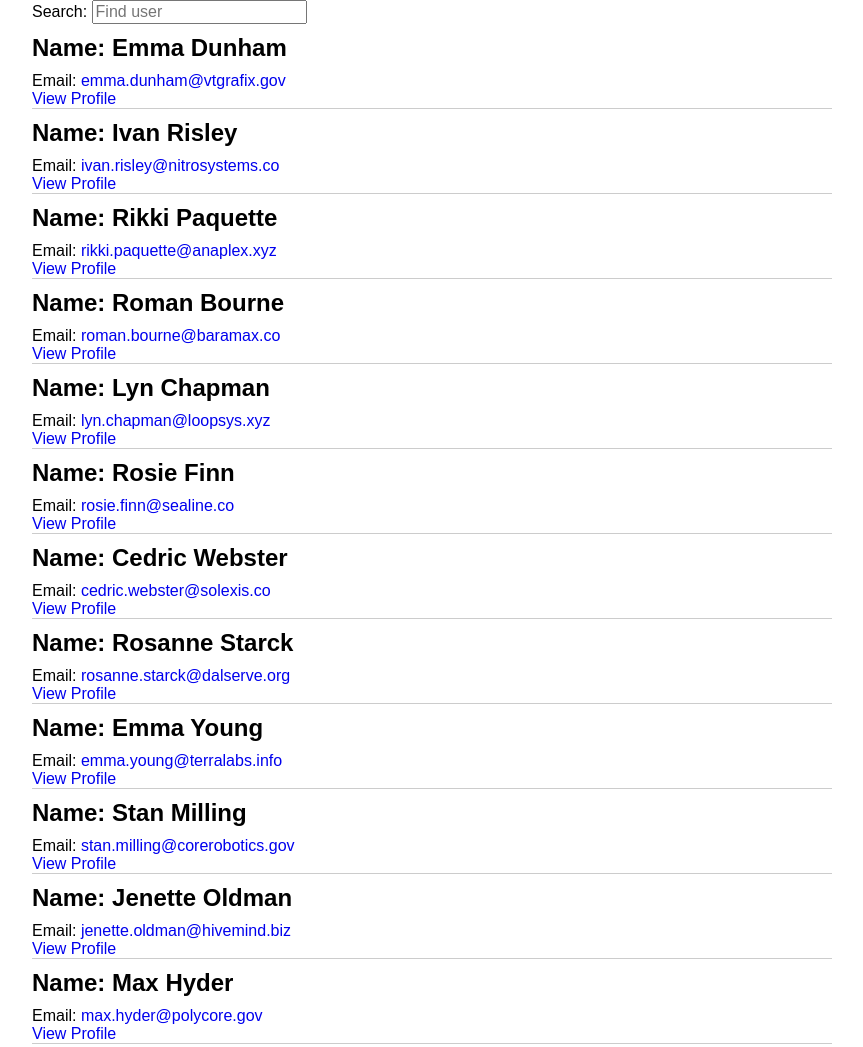
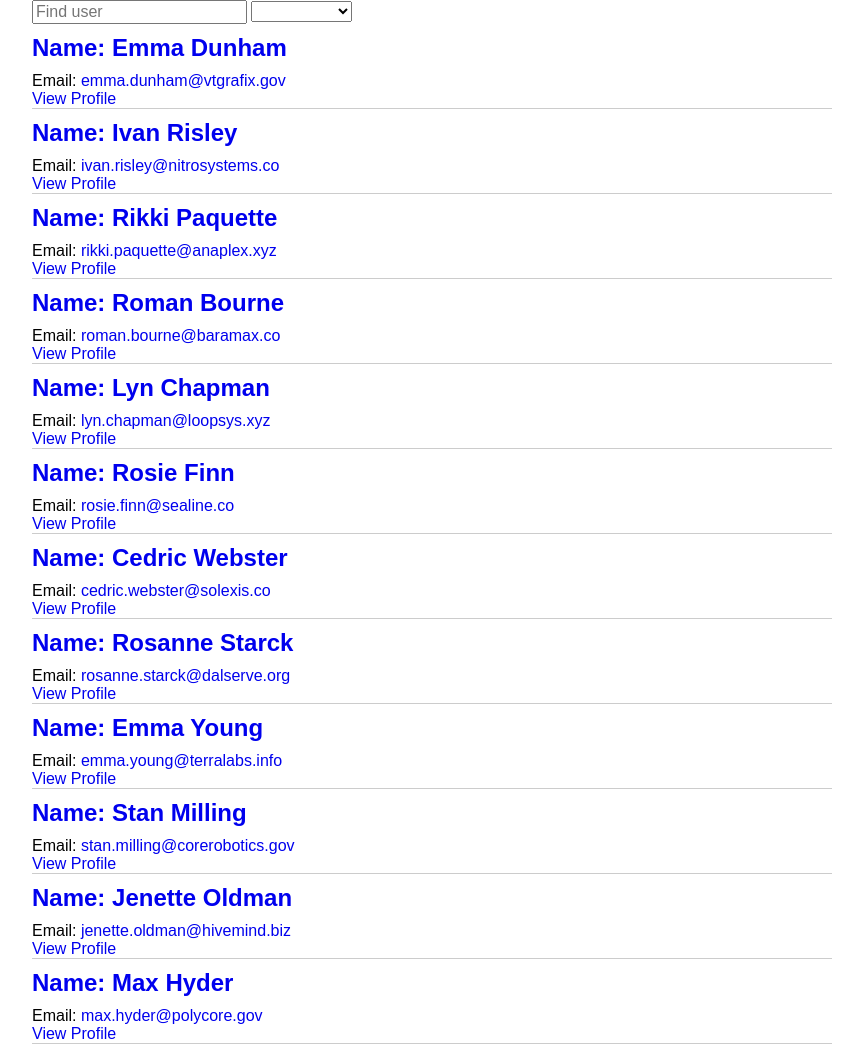
Before and after one commit to jacquesuys/beautyfix, a website: page public/index.html at #/users in a window 1280 px wide. Shown: the top 1047 px of the page, without its empty margins (208-1071 px from the left). Drawn offline with nearby package versions, Linux system fonts and the light colour scheme; some packages are replaced by stand-ins of ours; files that its build step writes are made by us from their sources.

Commit message:
sorting for results

```diff
--- a/public/partials/users.html
+++ b/public/partials/users.html
@@ -1,8 +1,16 @@
 <div ng-controller="allUsersCtrl">
-	<label>Search: <input ng-model="searchText" placeholder="Find user"></label>
-	<div ng-repeat="user in users | filter:searchText track by $index" class="user">
-		<h2>Name: {{ user.first_name }} {{ user.last_name }}</h2>
-		<div>Email: <a href="mailto:{{ user.email_address }}">{{ user.email_address }}</a></div>
-		<a ng-href="#/user/{{$index}}" class="btn">View Profile</a>
+	<div>
+		<input ng-model="searchText" name="search" placeholder="Find user">
+		<select ng-model="orderProp">
+			<option value="first_name">First Name</option>
+			<option value="last_name">Last Name</option>
+		</select>
+	</div>
+	<div ng-repeat="user in users | filter:searchText | orderBy:orderProp track by $index" class="user">
+		<div class="card">
+			<h2><a ng-href="#/user/{{$index}}"><span class="large-only">Name:</span> {{ user.first_name }} {{ user.last_name }}</a></h2>
+			<div class="email"><span class="large-only">Email:</span> <a href="mailto:{{ user.email_address }}">{{ user.email_address }}</a></div>
+			<a ng-href="#/user/{{$index}}" ng-click=logger(user) class="btn">View Profile</a>
+		</div>
 	</div>
 </div>
```
